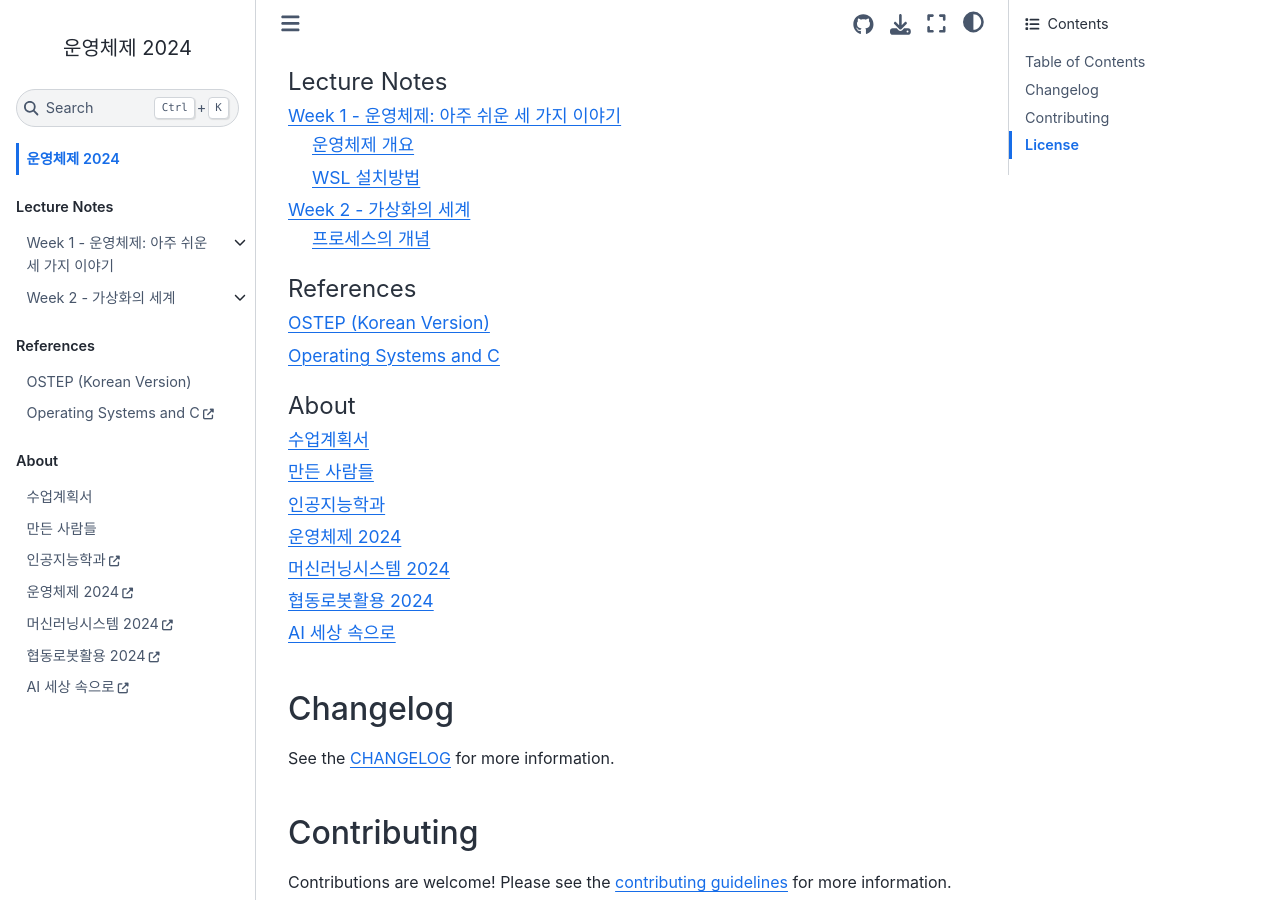
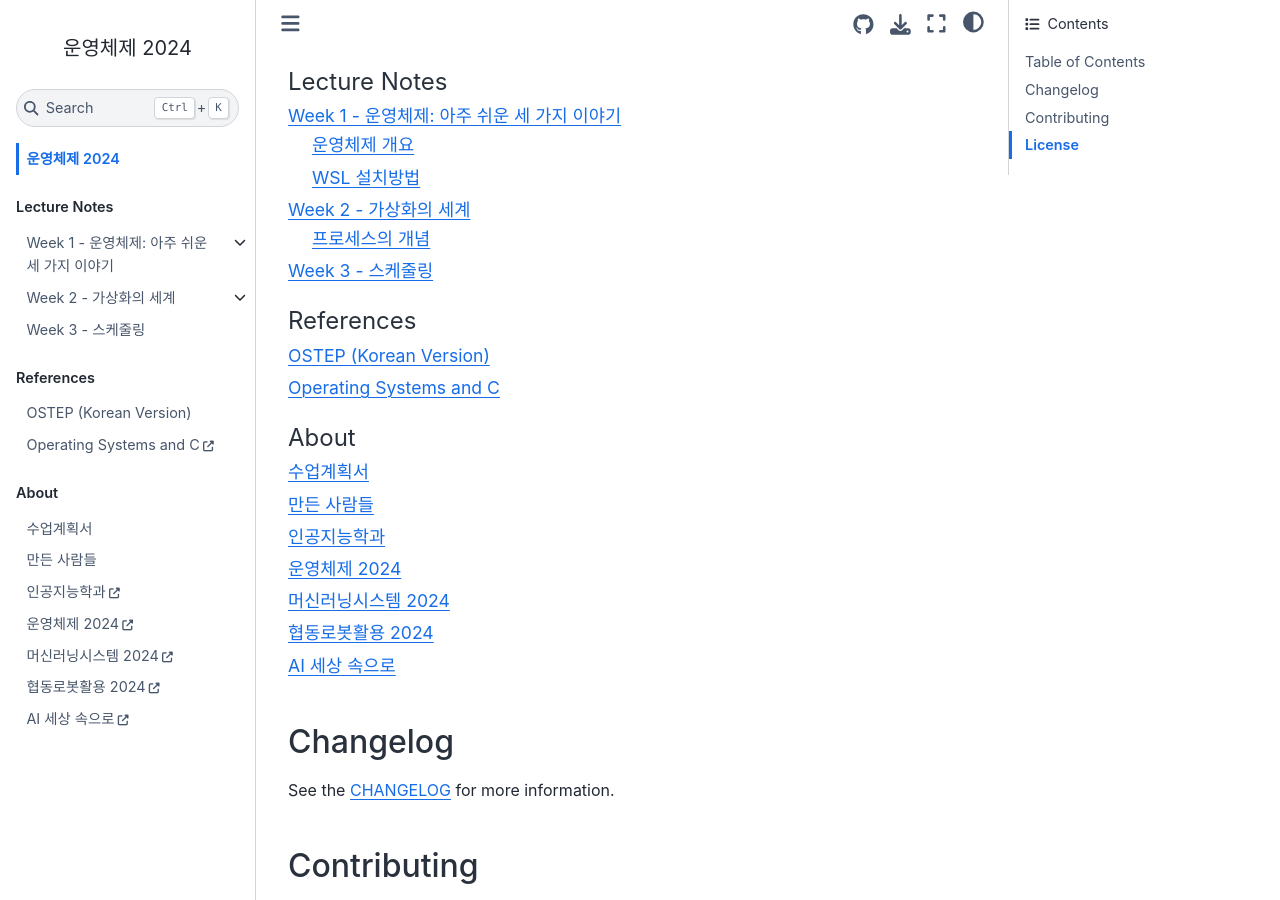
Before and after one commit to entelecheia/os-2024, a Jupyter Book: the page built from book/index.md, in a window 1280 px wide and 900 px high, scrolled down 321 px. Built offline with Jupyter Book 1.0.4 settings and Sphinx 7.4.7 and the Sphinx Book theme 1.1.4, drawn with Linux system fonts in a browser that asks for light colours; a script that is not in the unit is left out.

Commit message:
feat(book): add week3 section to book contents

````diff
--- a/book/_toc.yml
+++ b/book/_toc.yml
@@ -14,6 +14,7 @@ parts:
       - file: week02/index
         sections:
           - file: week02/processes
+      - file: week03/index
   - caption: References
     chapters:
       - file: references/osstep/index
--- /dev/null
+++ b/book/week03/index.md
@@ -0,0 +1,5 @@
+# Week 3 - 스케줄링
+
+```{tableofcontents}
+
+```
````
